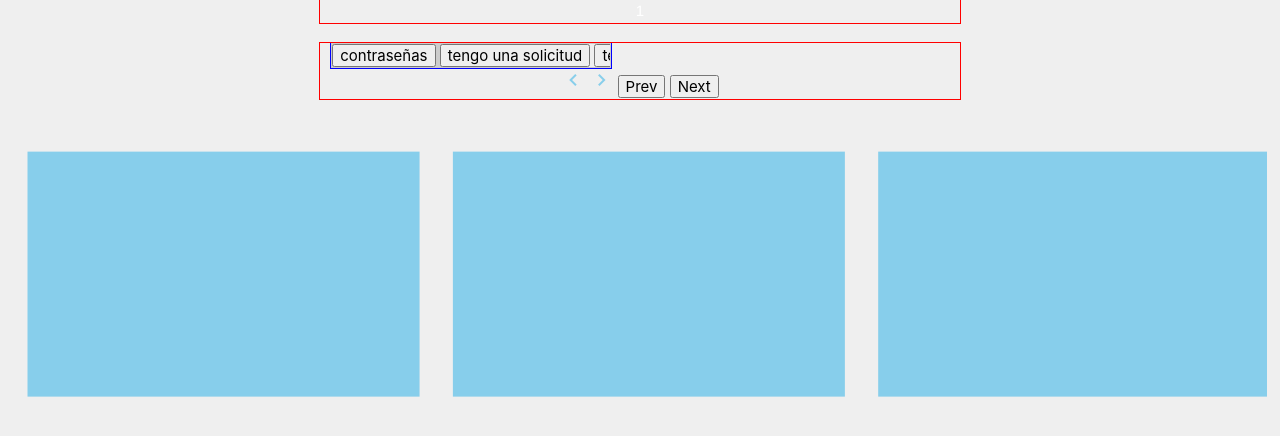
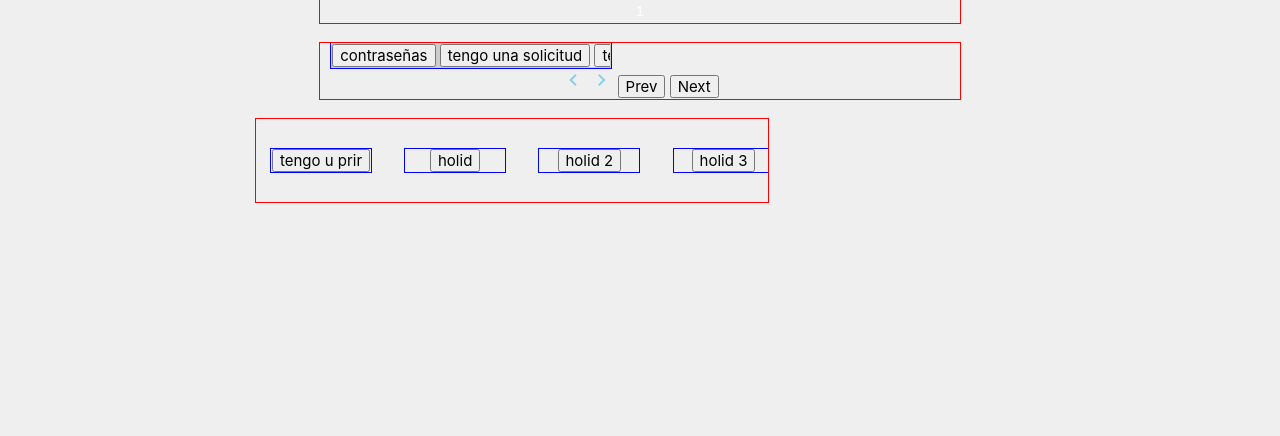
Before and after one commit to melissayauri/quick-replies-scroll-sprint5, a plain HTML site: page index.html in a window 1280 px wide. Drawn offline with nearby package versions, Linux system fonts and the light colour scheme.

Commit message:
quick replies

```diff
--- a/index.html
+++ b/index.html
@@ -30,16 +30,22 @@
     </div>
     <!---->
     <div class="items">
-            <div class="item item1"></div>
-            <div class="item item2"></div>
-            <div class="item item3"></div>
-            <div class="item item4"></div>
-            <div class="item item5"></div>
-            <div class="item item6"></div>
-            <div class="item item7"></div>
-            <div class="item item8"></div>
-            <div class="item item9"></div>
-            <div class="item item10"></div>
+            <div class="item ">
+                <button>tengo u prir</button>
+            </div>
+            <div class="item ">
+                    <button>holid</button>
+            </div>
+            <div class="item ">
+                    <button>holid 2</button>
+            </div>
+            <div class="item ">
+                    <button>holid 3</button>
+            </div>
+            <div class="item ">
+                    <button>holid 4</button>
+            </div>
+
           </div>
 
     <script src="https://cdnjs.cloudflare.com/ajax/libs/materialize/1.0.0/js/materialize.min.js"></script>
--- a/main.css
+++ b/main.css
@@ -2,8 +2,8 @@
     border: 1px solid #ccc;
     /*overflow-y: hidden;
     overflow: scroll;*/
-    /*overflow: hidden;*/
-    overflow-y: hidden;
+    overflow: hidden;
+    /*overflow-y: hidden;*/
      width: 280px;
      outline: 1px solid blue;
 }
@@ -77,15 +77,17 @@ body, html {
   }
   .items {
     position: relative;
-    width: 100%;
+    left:20%;
+    width: 40%;
     overflow-x: hidden;
     overflow-y: hidden;
     white-space: nowrap;
-    transition: all 0.2s;
+   /* transition: all 0.2s;
     transform: scale(0.98);
-    will-change: transform;
+    will-change: transform;*/
     user-select: none;
     cursor: pointer;
+    outline: 1px solid red;
   }
   .items.active {
     background: rgba(255, 255, 255, 0.3);
@@ -95,10 +97,11 @@ body, html {
   }
   .item {
     display: inline-block;
-    background: skyblue;
-    min-height: 250px;
-    min-width: 400px;
+   /* background: skyblue;*/
+    min-height: auto;
+    min-width: 100px;
     margin: 2em 1em;
+    outline: 1px solid blue;
   }
   @media screen and (max-width: 500px) {
     .item {
```
